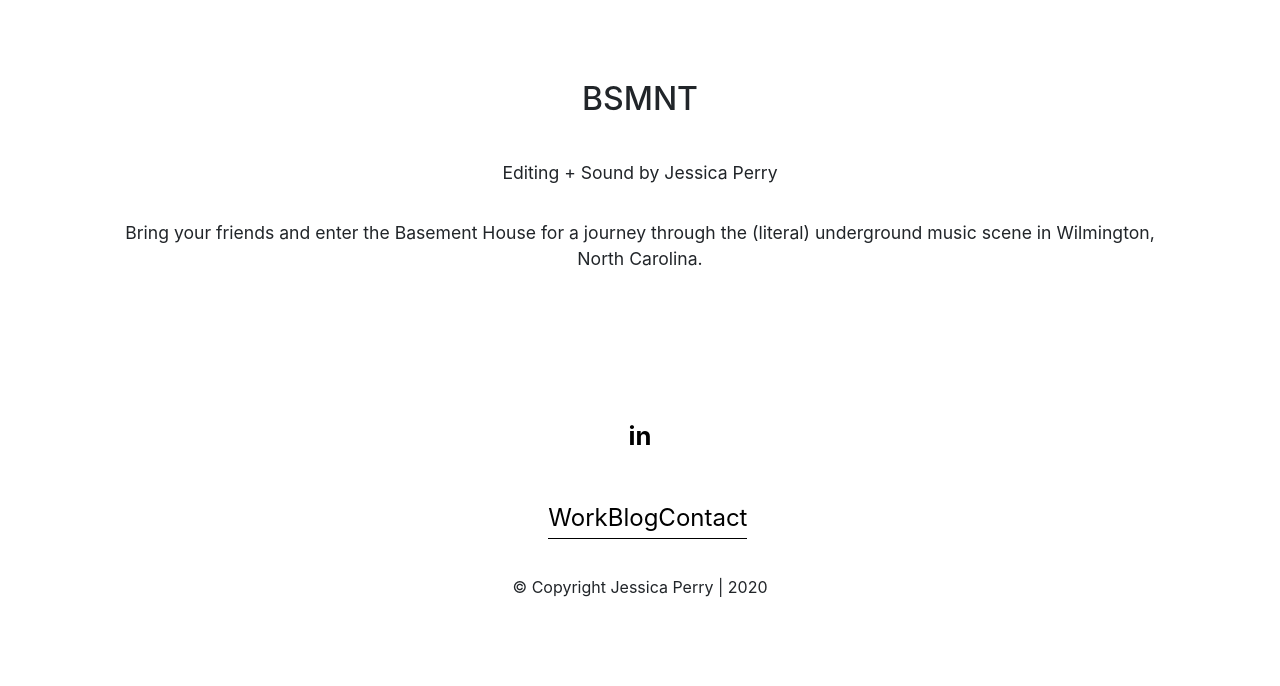
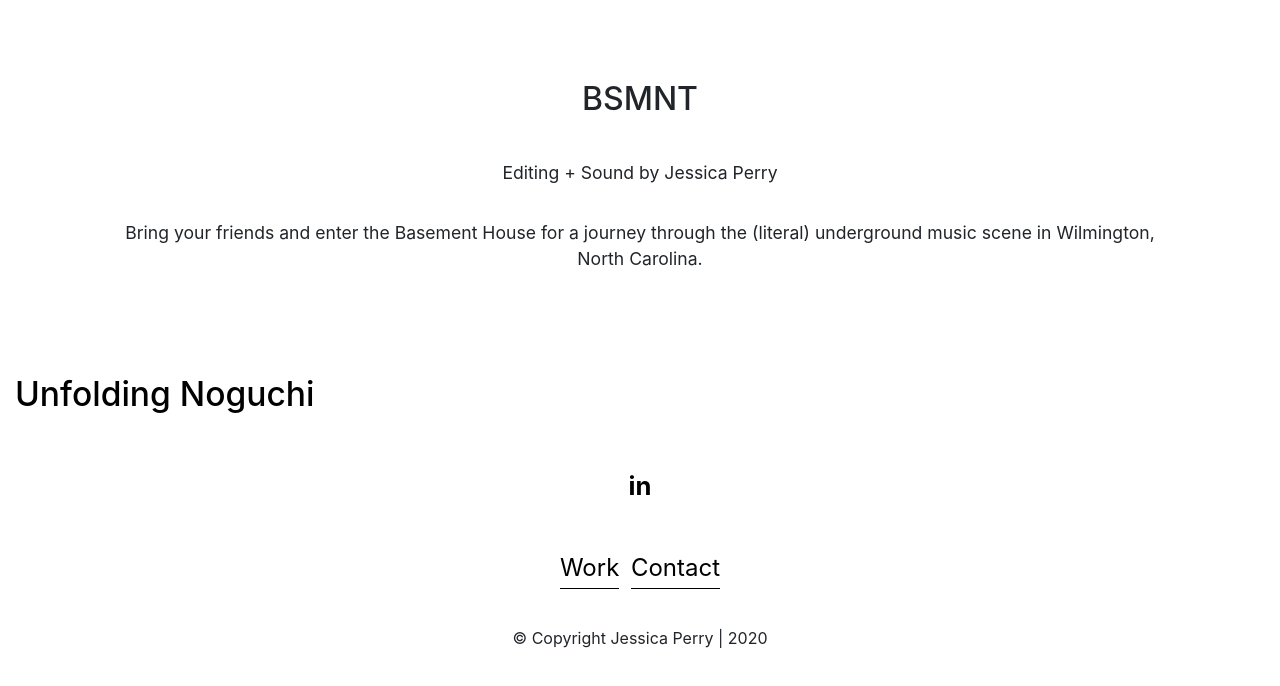
Before and after one commit to Ajsalemo/JessPortfolio, a Gatsby site in the folder jess_portfolio/: page /work/bsmnt/ in a window 1280 px wide. Shown: the part 948-1634 px from the top of the page. Built offline with nearby package versions, Linux system fonts and the light colour scheme; Gatsby itself is replaced by a stand-in of ours.

Commit message:
added a logical routing component within the work examples

```diff
--- a/jess_portfolio/src/components/footer.js
+++ b/jess_portfolio/src/components/footer.js
@@ -57,7 +57,6 @@ export const Footer = () => (
     <FooterGroupLinksParentCol lg={12} style={{ paddingTop: "2.8rem" }}>
       <FooterGroupLinksChildCol lg={2}>
         <FooterGroupLinks to="/">Work</FooterGroupLinks>
-        <FooterGroupLinks to="#">Blog</FooterGroupLinks>
         <FooterGroupLinks to="#">Contact</FooterGroupLinks>
       </FooterGroupLinksChildCol>
     </FooterGroupLinksParentCol>
--- a/jess_portfolio/src/components/landingcards.js
+++ b/jess_portfolio/src/components/landingcards.js
@@ -3,7 +3,6 @@ import React from "react"
 import Col from "react-bootstrap/Col"
 import Row from "react-bootstrap/Row"
 import styled from "styled-components"
-// Components
 import { Image } from "./image"
 
 // --------------------------------------- Styled Components ------------------------ //
--- /dev/null
+++ b/jess_portfolio/src/components/routingui.js
@@ -0,0 +1,62 @@
+import { Link } from "gatsby"
+import React from "react"
+import Col from "react-bootstrap/Col"
+import Row from "react-bootstrap/Row"
+import styled from "styled-components"
+
+// --------------------------------------- Styled Components ------------------------ //
+// ---------------------------------------------------------------------------------- //
+
+// This dictates the 'paginated' type routing link location and how it's displayed based on route
+const StyledRoutingUICol = styled(Col)`
+  display: flex;
+  justify-content: ${props =>
+    props.backlink
+      ? "space-between"
+      : props.start
+      ? "flex-end"
+      : props.end
+      ? "flex-start"
+      : null};
+`
+
+const StyledRoutingUILink = styled(Link)`
+  color: #000;
+  font-size: 2.1rem;
+  font-weight: 500;
+  display: flex;
+  &:hover {
+    color: #000;
+    text-decoration: none;
+  }
+`
+
+// ---------------------------------------------------------------------------------- //
+// ---------------------------------------------------------------------------------- //
+
+export const RoutingUI = ({
+  forwardLinkName,
+  forwardLink,
+  backLinkName,
+  backLink,
+  start,
+  end,
+}) => {
+  console.log(start)
+  console.log(end)
+  return (
+    <Row>
+      <StyledRoutingUICol lg={12} backlink={backLink} start={start} end={end}>
+        {backLink ? (
+          <StyledRoutingUILink to={backLink}>
+            {backLinkName}
+          </StyledRoutingUILink>
+        ) : null}
+
+        <StyledRoutingUILink to={forwardLink}>
+          {forwardLinkName}
+        </StyledRoutingUILink>
+      </StyledRoutingUICol>
+    </Row>
+  )
+}
--- a/jess_portfolio/src/templates/work.js
+++ b/jess_portfolio/src/templates/work.js
@@ -6,6 +6,7 @@ import Row from "react-bootstrap/Row"
 import styled from "styled-components"
 import { Footer } from "../components/footer"
 import { Header } from "../components/header"
+import { RoutingUI } from "../components/routingui"
 
 // --------------------------------------- Styled Components ------------------------ //
 // ---------------------------------------------------------------------------------- //
@@ -28,44 +29,20 @@ const StyledWorkSubTitle = styled(Col)`
 `
 // ---------------------------------------------------------------------------------- //
 // ---------------------------------------------------------------------------------- //
-
-// TODO - Use this in conjunction with a new component to create a logical routing path through the UI
-// This component will not scale out well - this will be implemented for the time being
-const determineCurrentPath = data => {
-  switch (data.location.pathname) {
-    case "/work/weedman": {
-      const routingObject = {
-        routingLink: "/work/noguchi",
-        routingText: "Unfolding Noguchi",
-      }
-      return routingObject
-    }
-    case "/work/noguchi": {
-      const routingObject = {
-        routingLink: "/work/weedman",
-        routingLinkTwo: "/work/bsmnt",
-        routingText: "The Story of Weed Man & Bayer",
-        routingTextTwo: "BSMNT",
-      }
-      return routingObject
-    }
-    case "/work/BSMNT": {
-      const routingObject = {
-        routingLink: "/work/noguchi",
-        routingText: "BSMNT",
-      }
-      return routingObject
-    }
-    default:
-      break
-  }
-}
-
-// ---------------------------------------------------------------------------------- //
-// ---------------------------------------------------------------------------------- //
 const Work = ({ data }) => {
   const { markdownRemark } = data
-  const { title, subTitle, secondaryTitle, iFrame } = markdownRemark.frontmatter
+  const {
+    title,
+    subTitle,
+    secondaryTitle,
+    iFrame,
+    forwardLinkName,
+    forwardLink,
+    backLinkName,
+    backLink,
+    start,
+    end,
+  } = markdownRemark.frontmatter
   return (
     <Container fluid style={{ height: "100vh" }}>
       <Header name="Jessica Perry" />
@@ -88,6 +65,14 @@ const Work = ({ data }) => {
           <StyledWorkSubTitle>{subTitle}</StyledWorkSubTitle>
         </StyledWorkDescriptionCol>
       </StyledWorkRow>
+      <RoutingUI
+        forwardLinkName={forwardLinkName}
+        forwardLink={forwardLink}
+        backLinkName={backLinkName}
+        backLink={backLink}
+        start={start}
+        end={end}
+      />
       <Footer />
     </Container>
   )
@@ -104,6 +89,12 @@ export const query = graphql`
         subTitle
         secondaryTitle
         iFrame
+        forwardLinkName
+        forwardLink
+        backLinkName
+        backLink
+        start
+        end
       }
     }
   }
--- a/jess_portfolio/src/work/bsmnt.md
+++ b/jess_portfolio/src/work/bsmnt.md
@@ -3,4 +3,7 @@ title: "BSMNT"
 subTitle: "Bring your friends and enter the Basement House for a journey through the (literal) underground music scene in Wilmington, North Carolina."
 secondaryTitle: "Editing + Sound by Jessica Perry"
 iFrame: "https://player.vimeo.com/video/333603540"
+forwardLink: "/work/noguchi"
+forwardLinkName: "Unfolding Noguchi"
+end: "end"
 ---
--- a/jess_portfolio/src/work/noguchi.md
+++ b/jess_portfolio/src/work/noguchi.md
@@ -3,4 +3,8 @@ title: "Unfolding Noguchi"
 subTitle: "Featured on Cameron Art Museum’s official Instagram and Facebook pages"
 secondaryTitle: "Video by Jessica Perry"
 iFrame: "https://www.youtube.com/embed/f-j27ZL4aFU"
+forwardLinkName: "BSMNT"
+forwardLink: "/work/bsmnt"
+backLinkName: "The Story of Weed Man & Bayer"
+backLink: "/work/weedman"
 ---
--- a/jess_portfolio/src/work/weedman.md
+++ b/jess_portfolio/src/work/weedman.md
@@ -3,4 +3,7 @@ title: "The Story of Weed Man & Bayer"
 subTitle: "Editing, graphics, and color correction by Jessica Perry"
 secondaryTitle: ""
 iFrame: "https://www.youtube.com/embed/wlyNuxJ0NWo"
+forwardLink: "/work/noguchi"
+forwardLinkName: "Unfolding Noguchi"
+start: "start"
 ---
```
